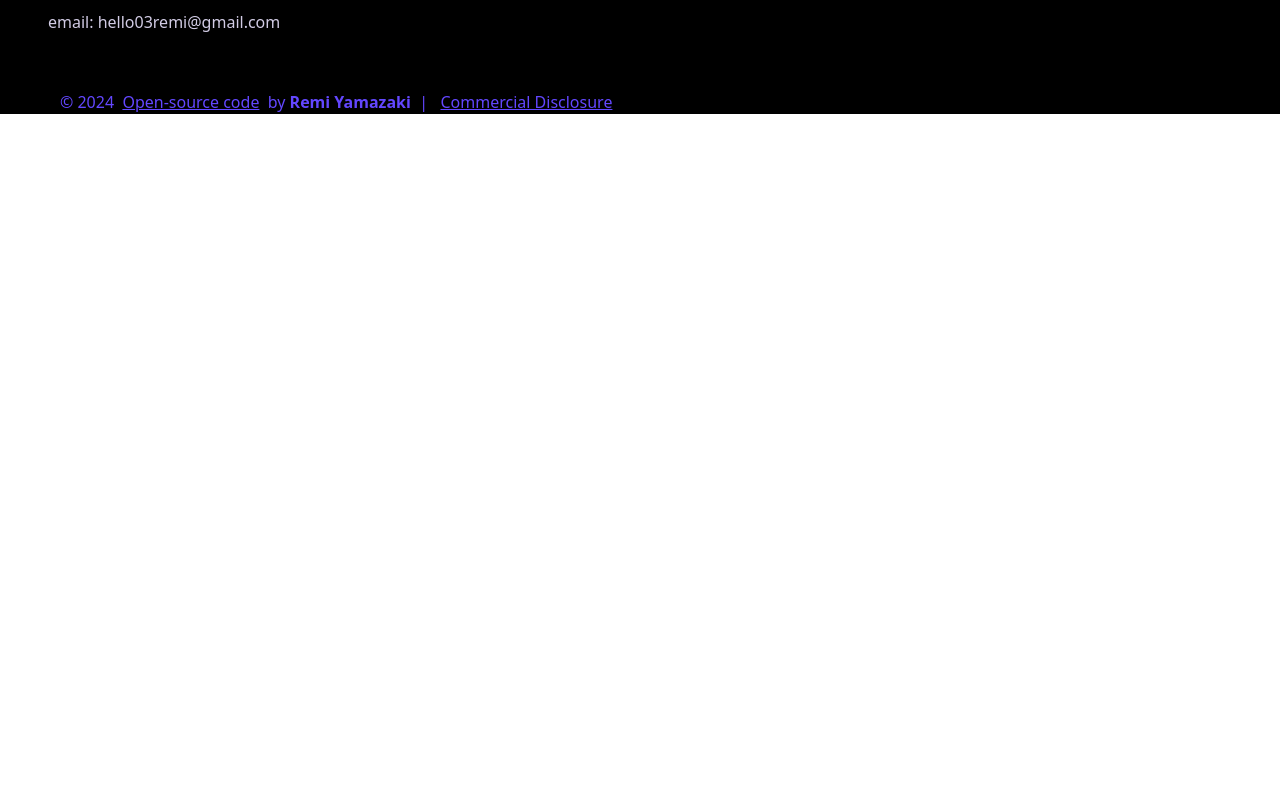
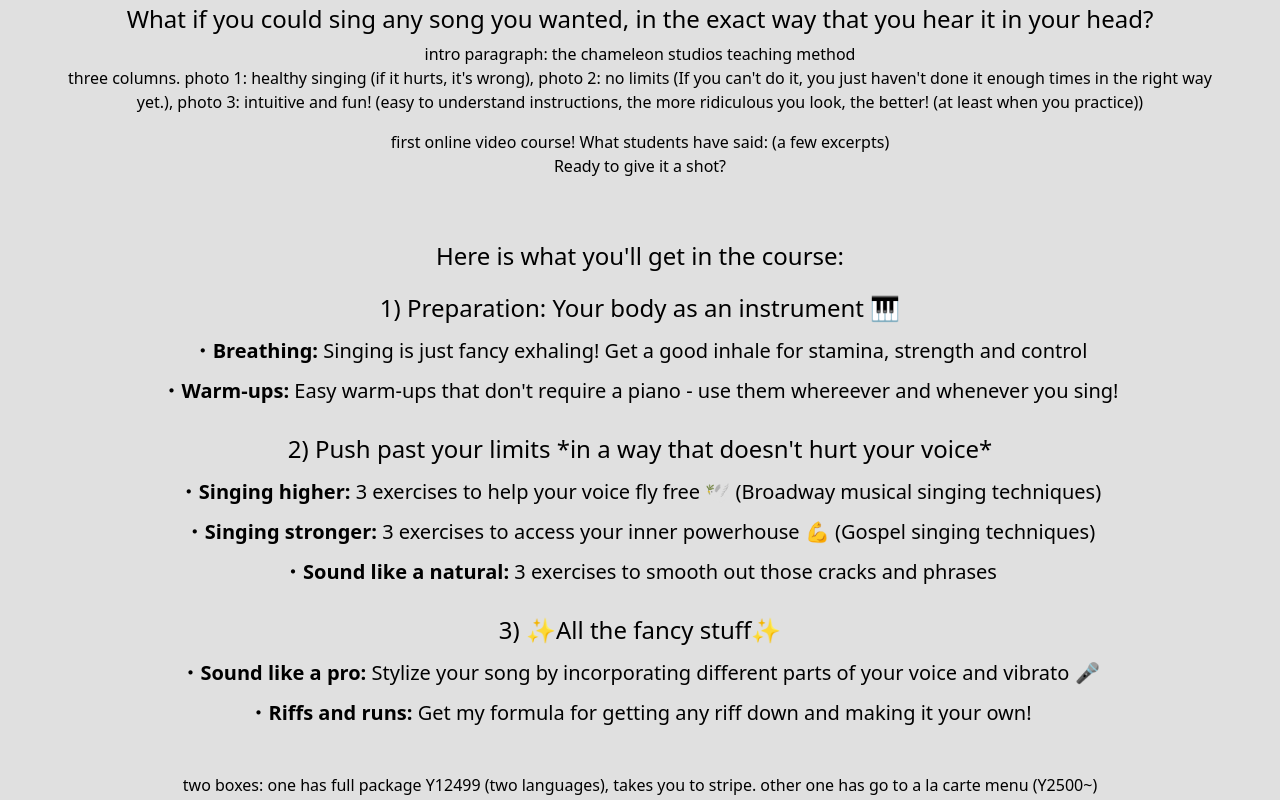
Before and after one commit to remiyamazaki03/remi, a React (Vite) app: page /agfkev in a window 1280 px wide. Shown: the part 400-1200 px from the top of the page. Before the commit the page ends 800 px from the top, so only its background shows below. Built offline with nearby package versions, Linux system fonts and the light colour scheme.

Commit message:
add unlinked Videocourse component

```diff
--- a/src/App.jsx
+++ b/src/App.jsx
@@ -2,6 +2,7 @@ import { Route, Routes } from "react-router-dom";
 import Home from "./Home";
 import About from "./pages/About";
 import Voicecoach from "./pages/Voicecoach";
+import Videocourse from "./pages/Videocourse";
 import Webdeveloper from "./pages/Webdeveloper";
 import Blank from "./pages/Blank";
 import Disclosure from "./pages/Disclosure";
@@ -11,8 +12,9 @@ export default function App() {
     <div>
       <Routes>
         <Route path="/" element={<Home />} />
-        <Route path="/about" element={<About />} />{" "}
-        <Route path="/voicecoach" element={<Voicecoach />} />{" "}
+        <Route path="/about" element={<About />} />
+        <Route path="/voicecoach" element={<Voicecoach />} />
+        <Route path="/agfkev" element={<Videocourse />} />
         <Route path="/webdeveloper" element={<Webdeveloper />} />
         <Route path="/contact" element={<Blank />} />
         <Route path="/disclosure" element={<Disclosure />} />
--- a/src/Navbar.jsx
+++ b/src/Navbar.jsx
@@ -46,6 +46,7 @@ export default function Navbar() {
               {t("navbar.about")}
             </Link>
           </li>
+
           <li className="nav-item">
             <Link
               className="nav-link"
--- a/src/index.css
+++ b/src/index.css
@@ -12,11 +12,15 @@ h1 {
 h3 {
   font-size: 48px !important;
 }
+ul {
+  line-height: 200%;
+}
+li {
+  list-style: none;
+}
+
 .brand {
   color: var(--brand-color);
-}
-.pretty {
-  color: var(--secondary-background-color);
 }
 .mainList {
   list-style-type: none;
@@ -89,10 +93,6 @@ footer {
   background-position: 0%;
   background-size: 15%;
   background-position-y: 0.5rem;
-}
-.about {
-  background-color: var(--secondary-color);
-  color: var(--main-background-color);
 }
 .content {
   background-color: var(--secondary-color);
--- a/src/languages/en/navbar.json
+++ b/src/languages/en/navbar.json
@@ -1,6 +1,6 @@
 {
   "about": "About me",
-  "voice": "Voice lessons",
-  "web": "Web development",
+  "voice": "Private voice lessons",
+  "web": "Website development",
   "contact": "Contact"
 }
--- a/src/languages/en/voicecoach.json
+++ b/src/languages/en/voicecoach.json
@@ -5,7 +5,7 @@
   "testimonial2": "“The result was stunning. At first, both myself and the [musical] actor were quite sure of his upper range limit, but <strong>after Remi's coaching, he sang notes I (thought I) knew he couldn't hit, all with 100% presence and confidence onstage.</strong> Remi encouraged and helped many of us to step up and boosted our production level, and I'm very grateful to have had the opportunity to work with her.” <br/>- W. R-L. (Musical director, USA)",
   "case2": "... you want to branch out, and sing notes and styles you've never sung before:",
   "testimonial3": "“I didn't know I had this side of my voice!!! Given proper [guidance], <strong>it was an amazing feeling to push past the limits I thought I had</strong>.” <br/>- J. L. (online, USA)",
-  "testimonial4": "“<strong>I've been singing in a choral way for more than 20 years and singing in a different style (such as pop, musical) was very challenging for me</strong>. Remi's way of teaching was very fun and also very easy to understand. Thanks to her, I was able to learn how to project my voice in different styles using different parts of muscles! <strong>Now I can use my chest voice to sing powerful songs</strong> and I even performed in front of an audience!! Her lessons definitely gave me confidence in singing!” <br/> - A. T. (online, Japan)",
+  "testimonial4": "“<strong>I've been singing in a choral way for more than 20 years and singing in a different style (such as pop, musical) was very challenging for me</strong>. Remi's way of teaching was very fun and also very easy to understand. Thanks to her, I was able to learn how to project my voice in different styles using different parts of muscles! <strong>Now I can use my chest voice to sing powerful songs and I even performed in front of an audience!!</strong> Her lessons definitely gave me confidence in singing!” <br/> - A. T. (online, Japan)",
   "case3": "... you want to take your singing to the next level, or step up your professional game:",
   "testimonial5": "“Before these lessons, all I thought about was matching pitch, but <strong> I learned how to breathe, how to do vibrato, dynamics, and other techniques to help me become better at singing - all customized to my level. </strong> And when I didn't understand something, Remi explained it with a lot of care. I can sing so many more songs now than before!” <br/>- C. N. (online, Japan)",
   "testimonial6": "“I'm an actor and I love musicals, but I couldn't sing. Remi not only told me that yes, I could sing but also helped me prepare my singing audition. <strong> She believed in me when I didn't believe in myself, and after that, I'm not afraid of auditioning for musicals anymore! </strong>” <br/>- V. H. (in person, USA)",
@@ -20,7 +20,7 @@
   "menu3c3": ")",
   "menu4": "If you would like to pay in a different currency, please inquire. <br/> (Otherwise, the rate will be your local equivalent of the above JPY amount)",
   "price3": "In Person (Tokyo only)",
-  "menu5": "Y6500 per 45 min (Location: Ikebukuro/Akabane area)",
+  "menu5": "Y6000 per 45 min (Location: Ikebukuro/Akabane area)",
   "menu6": "If you would like to inquire about other Tokyo locations, please let me know.",
   "price4": "Musical direction / Voice coaching for musical cast or other group",
   "menu7": "Please inquire",
--- a/src/languages/ja/navbar.json
+++ b/src/languages/ja/navbar.json
@@ -1,6 +1,6 @@
 {
   "about": "自己紹介",
-  "voice": "ボイストレーニング",
+  "voice": "個人ボイストレーニング",
   "web": "ホームページ作成",
   "contact": "お問い合わせ"
 }
--- /dev/null
+++ b/src/pages/Videocourse.jsx
@@ -0,0 +1,81 @@
+export default function () {
+  return (
+    <div>
+      <h2 className="title m-0 d-flex align-items-center">
+        Online voice course 🎤
+      </h2>
+      <div className="py-5 px-md-5 text-center row about content">
+        <h2 className="mt-2">
+          this is my heading with the course name and introduction sentence.{" "}
+          <br />
+          Let's also have a semi-transparent photo here
+        </h2>
+        <h2 className="fs-4">
+          What if you could sing any song you wanted, in the exact way that you
+          hear it in your head?
+        </h2>
+        <p>
+          intro paragraph: the chameleon studios teaching method
+          <br />
+          three columns. photo 1: healthy singing (if it hurts, it's wrong),
+          photo 2: no limits (If you can't do it, you just haven't done it
+          enough times in the right way yet.), photo 3: intuitive and fun! (easy
+          to understand instructions, the more ridiculous you look, the better!
+          (at least when you practice))
+        </p>
+        <p>
+          first online video course! What students have said: (a few excerpts){" "}
+          <br /> Ready to give it a shot?
+        </p>
+        <h4 className="pt-5">Here is what you'll get in the course:</h4>
+        <h4 className="pt-3">1) Preparation: Your body as an instrument 🎹</h4>
+        <ul className="fs-5">
+          <li>
+            ・<span className="fw-bold">Breathing: </span>Singing is just fancy
+            exhaling! Get a good inhale for stamina, strength and control
+          </li>
+
+          <li>
+            ・<span className="fw-bold">Warm-ups:</span> Easy warm-ups that
+            don't require a piano - use them whereever and whenever you sing!
+          </li>
+        </ul>
+        <h4 className="pt-2">
+          2) Push past your limits *in a way that doesn't hurt your voice*
+        </h4>
+        <ul className="fs-5">
+          <li>
+            ・<span className="fw-bold">Singing higher: </span>3 exercises to
+            help your voice fly free 🕊️ (Broadway musical singing techniques)
+          </li>
+
+          <li>
+            ・<span className="fw-bold">Singing stronger:</span> 3 exercises to
+            access your inner powerhouse 💪 (Gospel singing techniques)
+          </li>
+          <li>
+            ・<span className="fw-bold">Sound like a natural: </span>3 exercises
+            to smooth out those cracks and phrases
+          </li>
+        </ul>
+        <h4 className="pt-2">3) ✨All the fancy stuff✨ </h4>
+        <ul className="fs-5">
+          <li>
+            ・<span className="fw-bold">Sound like a pro: </span>
+            Stylize your song by incorporating different parts of your voice and
+            vibrato 🎤
+          </li>
+
+          <li>
+            ・<span className="fw-bold">Riffs and runs:</span> Get my formula
+            for getting any riff down and making it your own!
+          </li>
+        </ul>
+        <p className="pt-4">
+          two boxes: one has full package Y12499 (two languages), takes you to
+          stripe. other one has go to a la carte menu (Y2500~)
+        </p>
+      </div>
+    </div>
+  );
+}
```
